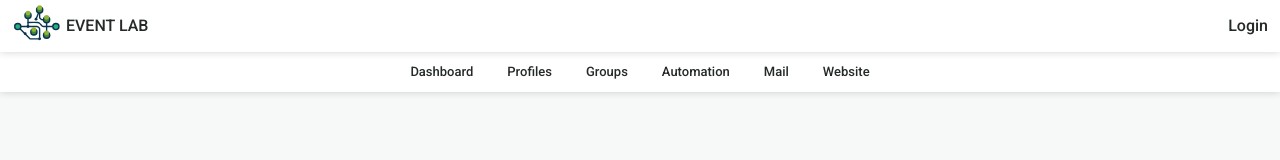
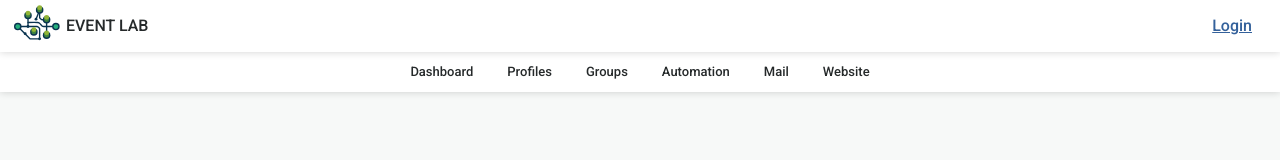
Before and after one commit to bespired/event-lab-front, a Vue app: page / in a window 1280 px wide. Shown: the top 160 px of the page. Built offline with nearby package versions, Linux system fonts and the light colour scheme; no server answers.

Commit message:
Secure Issues

```diff
--- a/src/components/partials/MainHeader.vue
+++ b/src/components/partials/MainHeader.vue
@@ -4,7 +4,7 @@
         <span>EVENT LAB</span>
 
         <span class="space" />
-        <span @click="$emit('login')">Login</span>
+        <click-button class="forgot" label="Login" type="link" @click="$emit('login')"/>
     </div>
 </template>
 
@@ -23,7 +23,7 @@ export default {
     user-select: none;
     position: fixed;
     top:0; left:0; right:0; height: 52px;
-    padding: 0 10px;
+    padding: 0 20px 0 10px;
     background-color: white;
     z-index: 2;
     box-shadow: 0 0 8px #0000002e;
--- a/src/components/views/LoginPanel.vue
+++ b/src/components/views/LoginPanel.vue
@@ -147,7 +147,6 @@ export default {
 .top-right{
     position: absolute;
     top: 10px; right: 12px;
-/*    padding: 6px 9px;*/
     width: 32px; height: 32px;
     border-radius: 5px;
     border:1px solid grey;
@@ -159,8 +158,8 @@ export default {
 }
 
 .top-right:hover{
-    background-color: #3e74ba;
-    color: white;
+    background-color: #dde5e8;
+    color: #101010;
 }
 
 
--- a/src/sass/sidebar.scss
+++ b/src/sass/sidebar.scss
@@ -3,14 +3,14 @@
     display: block;
     top: -100%; left: 0; right: 0;
     min-height: 80px;
-    background-color: #fdfbfd;
+    background-color: #f0f4f0;
     color: #25292a;
     box-shadow: 0 0 2px 2px rgba(0,0,0,0.2);
     border-radius: 0 0 16px 16px;
     transition: top 700ms;
-    z-index: 10;
+    // z-index: 10;
 
 }
 .top-bar.visible {
-    top: 0;
+    top: 90px;
 }
--- a/vite.config.js
+++ b/vite.config.js
@@ -16,10 +16,8 @@ export default defineConfig({
     port: 5180,
     https: true,
     hmr: {
-        host: "eventlab.com",
-        port: 5180,
-        protocol: "wss",
-    },
+        host: 'eventlab.com'
+    }
   },
   css: {
     preprocessorOptions: {
```
